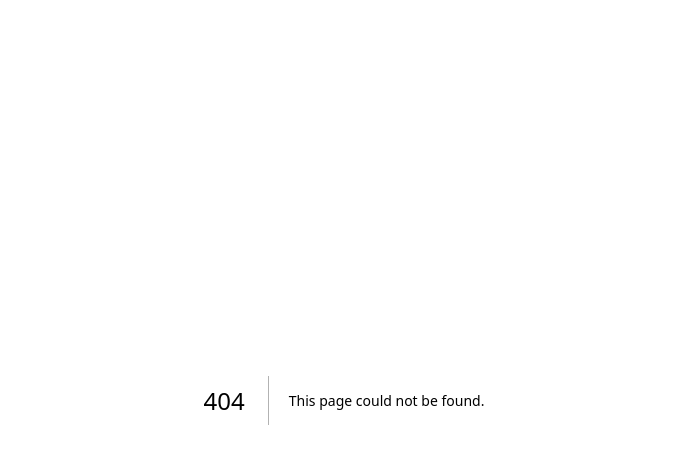
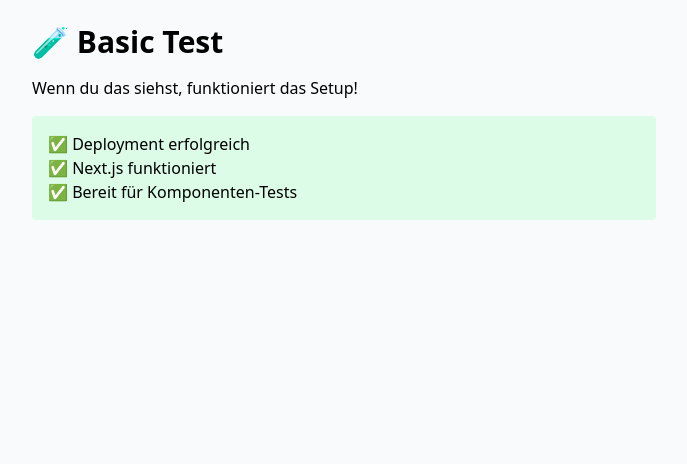
Before and after one commit to PalBasti/palworks-website, a Next.js app: page /test-basic in a window 1280 px wide. Before the commit this address had no page. Shown: the top 464 px of the page, without its empty margins (296-983 px from the left). Built offline with nearby package versions, Linux system fonts and the light colour scheme.

Commit message:
Create test-basic.js

```diff
--- /dev/null
+++ b/pages/test-basic.js
@@ -0,0 +1,14 @@
+// pages/test-basic.js - SEHR EINFACH
+export default function TestBasic() {
+  return (
+    <div className="max-w-2xl mx-auto p-6">
+      <h1 className="text-3xl font-bold mb-4">🧪 Basic Test</h1>
+      <p>Wenn du das siehst, funktioniert das Setup!</p>
+      <div className="bg-green-100 p-4 rounded mt-4">
+        <p>✅ Deployment erfolgreich</p>
+        <p>✅ Next.js funktioniert</p>
+        <p>✅ Bereit für Komponenten-Tests</p>
+      </div>
+    </div>
+  );
+}
```
